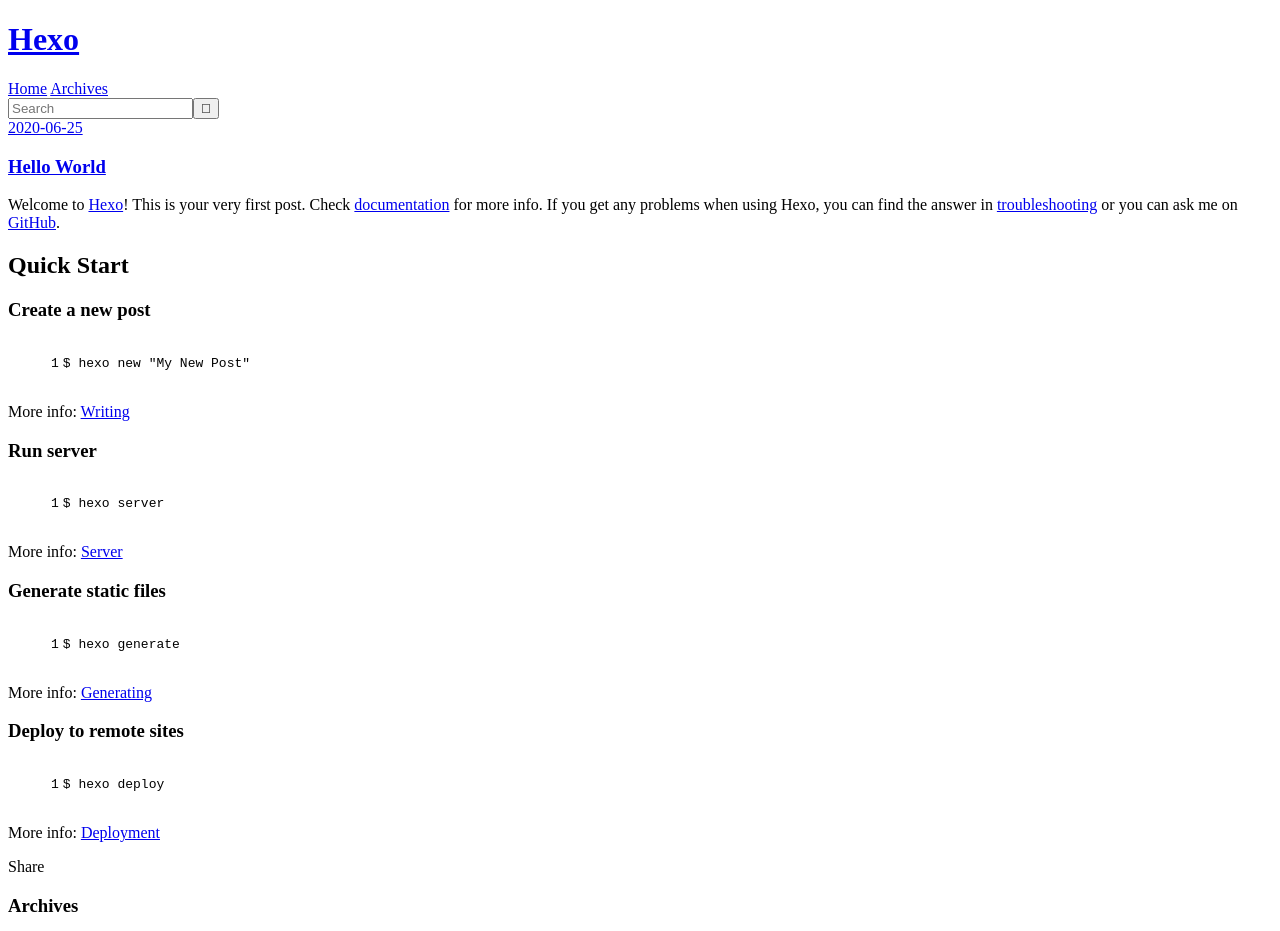
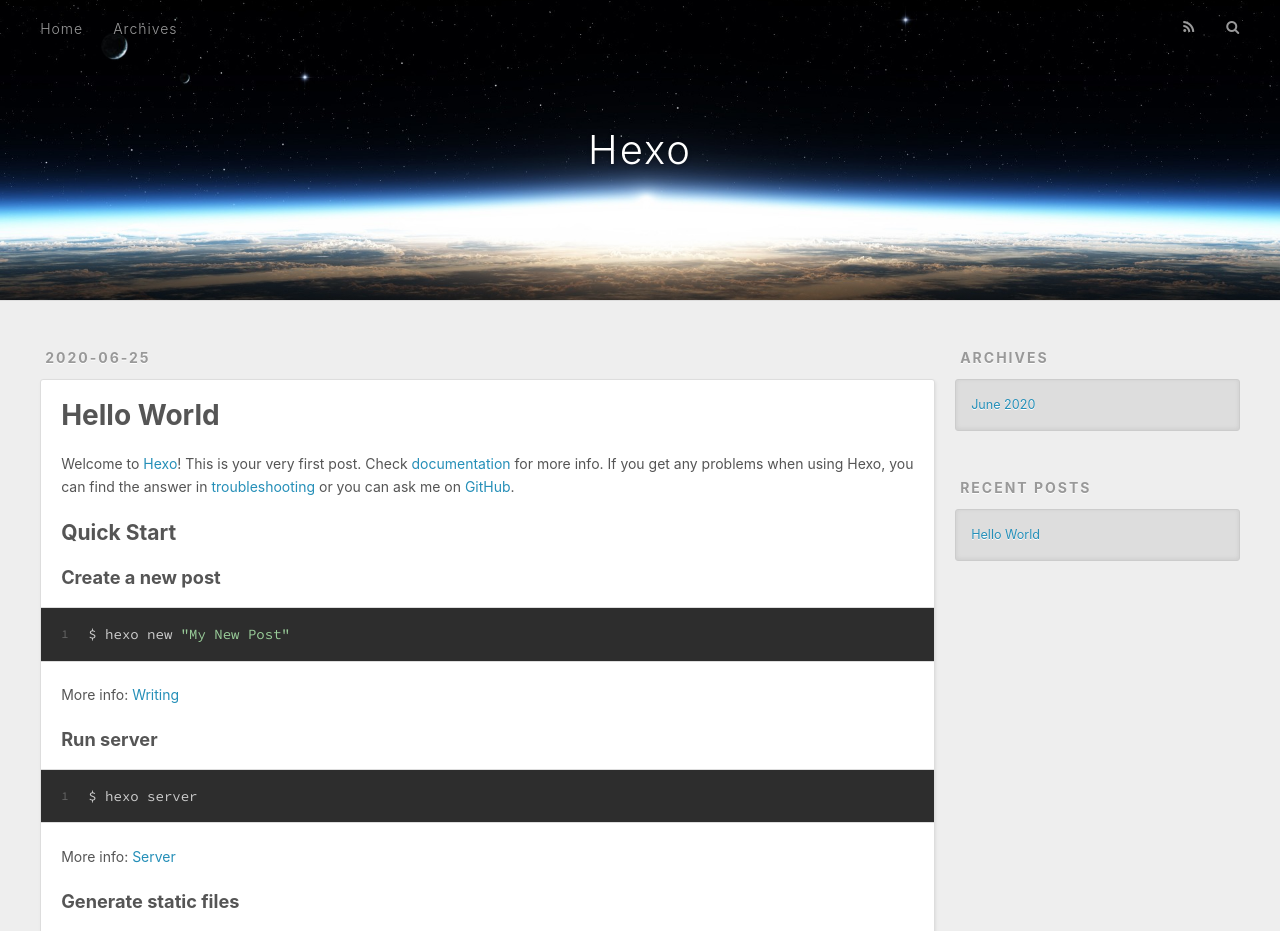
Before and after one commit to kazuhironakamur/hexo, a plain HTML site: page index.html in a window 1280 px wide. Shown: the top 931 px of the page. Drawn offline with nearby package versions, Linux system fonts and the light colour scheme; the site is published under a folder, as on GitHub Pages, so addresses that start at the root find nothing.

Commit message:
Site updated: 2020-06-25 15:13:22

```diff
--- a/2020/06/25/hello-world/index.html
+++ b/2020/06/25/hello-world/index.html
@@ -10,7 +10,7 @@
   <meta name="description" content="Welcome to Hexo! This is your very first post. Check documentation for more info. If you get any problems when using Hexo, you can find the answer in troubleshooting or you can ask me on GitHub. Quick">
 <meta property="og:type" content="article">
 <meta property="og:title" content="Hello World">
-<meta property="og:url" content="http://yoursite.com/2020/06/25/hello-world/index.html">
+<meta property="og:url" content="https://kazuhironakamur.github.io/2020/06/25/hello-world/index.html">
 <meta property="og:site_name" content="Hexo">
 <meta property="og:description" content="Welcome to Hexo! This is your very first post. Check documentation for more info. If you get any problems when using Hexo, you can find the answer in troubleshooting or you can ask me on GitHub. Quick">
 <meta property="og:locale" content="en_US">
@@ -19,7 +19,7 @@
 <meta property="article:author" content="John Doe">
 <meta name="twitter:card" content="summary">
 
-    <link rel="alternate" href="/atom.xml" title="Hexo" type="application/atom+xml">
+    <link rel="alternate" href="hexo/atom.xml" title="Hexo" type="application/atom+xml">
 
 
     <link rel="icon" href="/favicon.png">
@@ -28,7 +28,7 @@
     <link href="//fonts.googleapis.com/css?family=Source+Code+Pro" rel="stylesheet" type="text/css">
 
 
-<link rel="stylesheet" href="/css/style.css">
+<link rel="stylesheet" href="hexo/css/style.css">
 
 <meta name="generator" content="Hexo 4.2.1"></head>
 
@@ -40,7 +40,7 @@
   <div id="header-outer" class="outer">
     <div id="header-title" class="inner">
       <h1 id="logo-wrap">
-        <a href="/" id="logo">Hexo</a>
+        <a href="hexo/" id="logo">Hexo</a>
       </h1>
 
     </div>
@@ -48,19 +48,19 @@
       <nav id="main-nav">
         <a id="main-nav-toggle" class="nav-icon"></a>
 
-          <a class="main-nav-link" href="/">Home</a>
+          <a class="main-nav-link" href="hexo/">Home</a>
 
-          <a class="main-nav-link" href="/archives">Archives</a>
+          <a class="main-nav-link" href="hexo/archives">Archives</a>
 
       </nav>
       <nav id="sub-nav">
 
-          <a id="nav-rss-link" class="nav-icon" href="/atom.xml" title="RSS Feed"></a>
+          <a id="nav-rss-link" class="nav-icon" href="hexo/atom.xml" title="RSS Feed"></a>
 
         <a id="nav-search-btn" class="nav-icon" title="Search"></a>
       </nav>
       <div id="search-form-wrap">
-        <form action="//google.com/search" method="get" accept-charset="UTF-8" class="search-form"><input type="search" name="q" class="search-form-input" placeholder="Search"><button type="submit" class="search-form-submit">&#xF002;</button><input type="hidden" name="sitesearch" value="http://yoursite.com"></form>
+        <form action="//google.com/search" method="get" accept-charset="UTF-8" class="search-form"><input type="search" name="q" class="search-form-input" placeholder="Search"><button type="submit" class="search-form-submit">&#xF002;</button><input type="hidden" name="sitesearch" value="https://kazuhironakamur.github.io"></form>
       </div>
     </div>
   </div>
@@ -68,7 +68,7 @@
       <div class="outer">
         <section id="main"><article id="post-hello-world" class="article article-type-post" itemscope itemprop="blogPost">
   <div class="article-meta">
-    <a href="/2020/06/25/hello-world/" class="article-date">
+    <a href="hexo/2020/06/25/hello-world/" class="article-date">
   <time datetime="2020-06-25T05:57:56.840Z" itemprop="datePublished">2020-06-25</time>
 </a>
 
@@ -105,7 +105,7 @@
 
     </div>
     <footer class="article-footer">
-      <a data-url="http://yoursite.com/2020/06/25/hello-world/" data-id="ckbudy3pz00000tcc9l9s1uer" class="article-share-link">Share</a>
+      <a data-url="https://kazuhironakamur.github.io/2020/06/25/hello-world/" data-id="ckbudy3pz00000tcc9l9s1uer" class="article-share-link">Share</a>
 
 
     </footer>
@@ -131,7 +131,7 @@
   <div class="widget-wrap">
     <h3 class="widget-title">Archives</h3>
     <div class="widget">
-      <ul class="archive-list"><li class="archive-list-item"><a class="archive-list-link" href="/archives/2020/06/">June 2020</a></li></ul>
+      <ul class="archive-list"><li class="archive-list-item"><a class="archive-list-link" href="hexo/archives/2020/06/">June 2020</a></li></ul>
     </div>
   </div>
 
@@ -144,7 +144,7 @@
       <ul>
 
           <li>
-            <a href="/2020/06/25/hello-world/">Hello World</a>
+            <a href="hexo/2020/06/25/hello-world/">Hello World</a>
           </li>
 
       </ul>
@@ -167,9 +167,9 @@
     </div>
     <nav id="mobile-nav">
 
-    <a href="/" class="mobile-nav-link">Home</a>
+    <a href="hexo/" class="mobile-nav-link">Home</a>
 
-    <a href="/archives" class="mobile-nav-link">Archives</a>
+    <a href="hexo/archives" class="mobile-nav-link">Archives</a>
 
 </nav>
 
@@ -178,15 +178,15 @@
 
 
 
-<link rel="stylesheet" href="/fancybox/jquery.fancybox.css">
+<link rel="stylesheet" href="hexo/fancybox/jquery.fancybox.css">
 
 
-<script src="/fancybox/jquery.fancybox.pack.js"></script>
+<script src="hexo/fancybox/jquery.fancybox.pack.js"></script>
 
 
 
 
-<script src="/js/script.js"></script>
+<script src="hexo/js/script.js"></script>
 
 
 
--- a/index.html
+++ b/index.html
@@ -9,13 +9,13 @@
   <meta name="viewport" content="width=device-width, initial-scale=1, maximum-scale=1">
   <meta property="og:type" content="website">
 <meta property="og:title" content="Hexo">
-<meta property="og:url" content="http://yoursite.com/index.html">
+<meta property="og:url" content="https://kazuhironakamur.github.io/index.html">
 <meta property="og:site_name" content="Hexo">
 <meta property="og:locale" content="en_US">
 <meta property="article:author" content="John Doe">
 <meta name="twitter:card" content="summary">
 
-    <link rel="alternate" href="/atom.xml" title="Hexo" type="application/atom+xml">
+    <link rel="alternate" href="hexo/atom.xml" title="Hexo" type="application/atom+xml">
 
 
     <link rel="icon" href="/favicon.png">
@@ -24,7 +24,7 @@
     <link href="//fonts.googleapis.com/css?family=Source+Code+Pro" rel="stylesheet" type="text/css">
 
 
-<link rel="stylesheet" href="/css/style.css">
+<link rel="stylesheet" href="hexo/css/style.css">
 
 <meta name="generator" content="Hexo 4.2.1"></head>
 
@@ -36,7 +36,7 @@
   <div id="header-outer" class="outer">
     <div id="header-title" class="inner">
       <h1 id="logo-wrap">
-        <a href="/" id="logo">Hexo</a>
+        <a href="hexo/" id="logo">Hexo</a>
       </h1>
 
     </div>
@@ -44,19 +44,19 @@
       <nav id="main-nav">
         <a id="main-nav-toggle" class="nav-icon"></a>
 
-          <a class="main-nav-link" href="/">Home</a>
+          <a class="main-nav-link" href="hexo/">Home</a>
 
-          <a class="main-nav-link" href="/archives">Archives</a>
+          <a class="main-nav-link" href="hexo/archives">Archives</a>
 
       </nav>
       <nav id="sub-nav">
 
-          <a id="nav-rss-link" class="nav-icon" href="/atom.xml" title="RSS Feed"></a>
+          <a id="nav-rss-link" class="nav-icon" href="hexo/atom.xml" title="RSS Feed"></a>
 
         <a id="nav-search-btn" class="nav-icon" title="Search"></a>
       </nav>
       <div id="search-form-wrap">
-        <form action="//google.com/search" method="get" accept-charset="UTF-8" class="search-form"><input type="search" name="q" class="search-form-input" placeholder="Search"><button type="submit" class="search-form-submit">&#xF002;</button><input type="hidden" name="sitesearch" value="http://yoursite.com"></form>
+        <form action="//google.com/search" method="get" accept-charset="UTF-8" class="search-form"><input type="search" name="q" class="search-form-input" placeholder="Search"><button type="submit" class="search-form-submit">&#xF002;</button><input type="hidden" name="sitesearch" value="https://kazuhironakamur.github.io"></form>
       </div>
     </div>
   </div>
@@ -66,7 +66,7 @@
 
     <article id="post-hello-world" class="article article-type-post" itemscope itemprop="blogPost">
   <div class="article-meta">
-    <a href="/2020/06/25/hello-world/" class="article-date">
+    <a href="hexo/2020/06/25/hello-world/" class="article-date">
   <time datetime="2020-06-25T05:57:56.840Z" itemprop="datePublished">2020-06-25</time>
 </a>
 
@@ -78,7 +78,7 @@
 
 
     <h1 itemprop="name">
-      <a class="article-title" href="/2020/06/25/hello-world/">Hello World</a>
+      <a class="article-title" href="hexo/2020/06/25/hello-world/">Hello World</a>
     </h1>
 
 
@@ -103,7 +103,7 @@
 
     </div>
     <footer class="article-footer">
-      <a data-url="http://yoursite.com/2020/06/25/hello-world/" data-id="ckbudy3pz00000tcc9l9s1uer" class="article-share-link">Share</a>
+      <a data-url="https://kazuhironakamur.github.io/2020/06/25/hello-world/" data-id="ckbudy3pz00000tcc9l9s1uer" class="article-share-link">Share</a>
 
 
     </footer>
@@ -131,7 +131,7 @@
   <div class="widget-wrap">
     <h3 class="widget-title">Archives</h3>
     <div class="widget">
-      <ul class="archive-list"><li class="archive-list-item"><a class="archive-list-link" href="/archives/2020/06/">June 2020</a></li></ul>
+      <ul class="archive-list"><li class="archive-list-item"><a class="archive-list-link" href="hexo/archives/2020/06/">June 2020</a></li></ul>
     </div>
   </div>
 
@@ -144,7 +144,7 @@
       <ul>
 
           <li>
-            <a href="/2020/06/25/hello-world/">Hello World</a>
+            <a href="hexo/2020/06/25/hello-world/">Hello World</a>
           </li>
 
       </ul>
@@ -167,9 +167,9 @@
     </div>
     <nav id="mobile-nav">
 
-    <a href="/" class="mobile-nav-link">Home</a>
+    <a href="hexo/" class="mobile-nav-link">Home</a>
 
-    <a href="/archives" class="mobile-nav-link">Archives</a>
+    <a href="hexo/archives" class="mobile-nav-link">Archives</a>
 
 </nav>
 
@@ -178,15 +178,15 @@
 
 
 
-<link rel="stylesheet" href="/fancybox/jquery.fancybox.css">
+<link rel="stylesheet" href="hexo/fancybox/jquery.fancybox.css">
 
 
-<script src="/fancybox/jquery.fancybox.pack.js"></script>
+<script src="hexo/fancybox/jquery.fancybox.pack.js"></script>
 
 
 
 
-<script src="/js/script.js"></script>
+<script src="hexo/js/script.js"></script>
 
 
 
```
Also changed, not shown: archives/2020/06/index.html (+18 -18 lines), archives/2020/index.html (+18 -18 lines), archives/index.html (+18 -18 lines).
